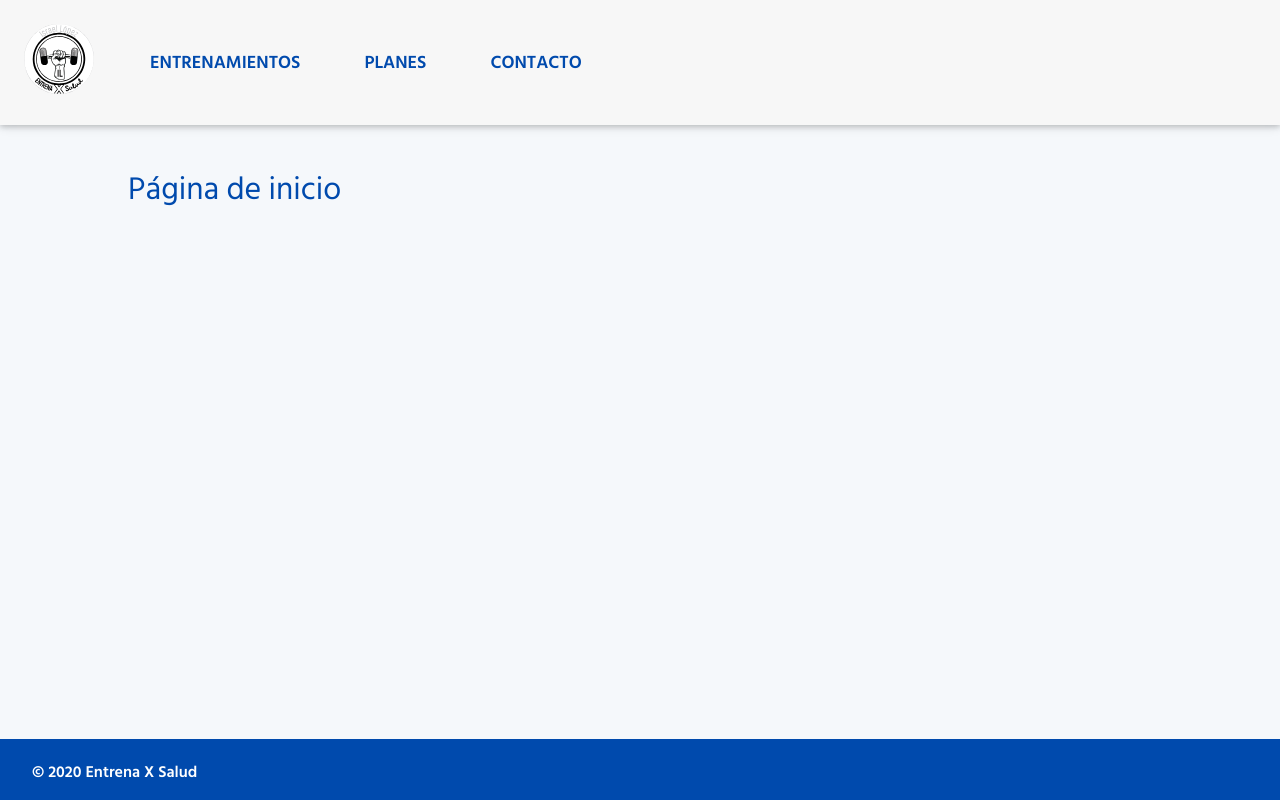
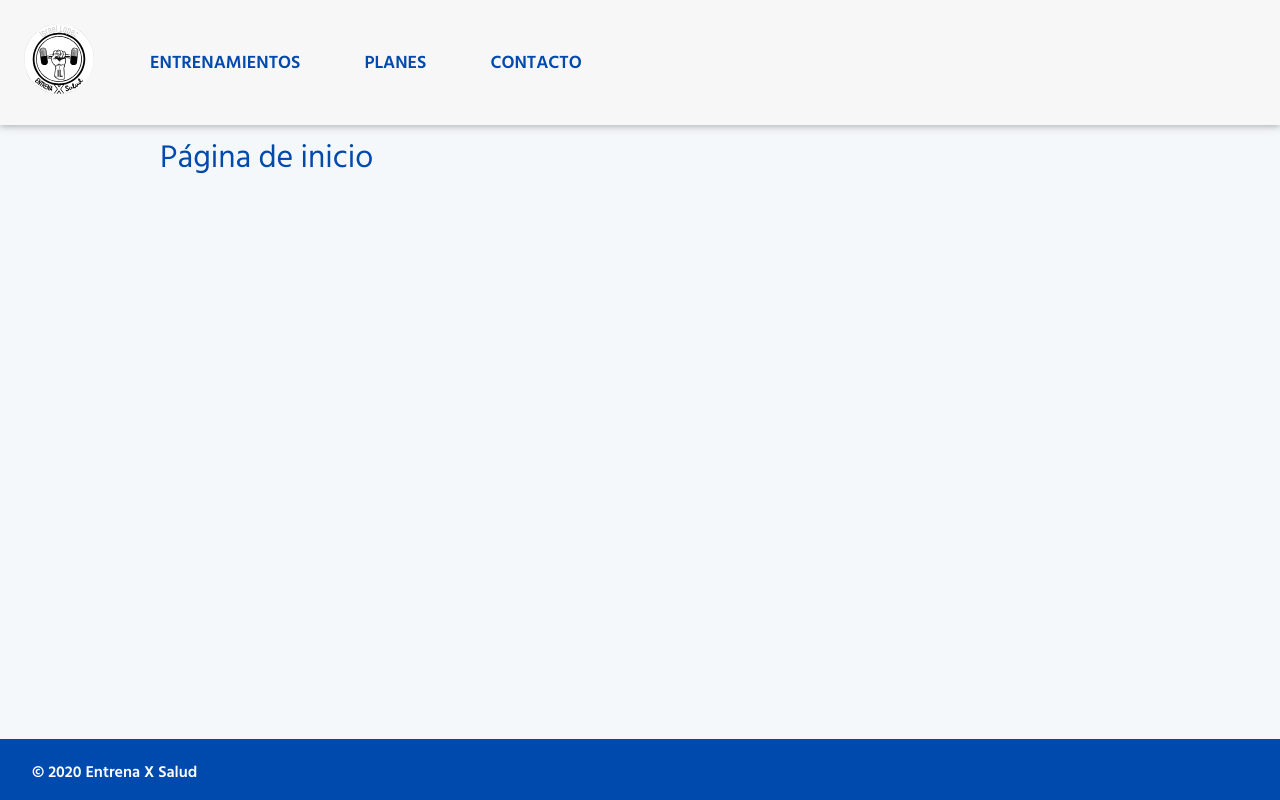
Before and after one commit to javiergranados/entrenaxsalud.es, a Next.js app: page / in a window 1280 px wide. Built offline with nearby package versions, Linux system fonts and the light colour scheme.

Commit message:
Add bootstrap and global styles

```diff
--- a/components/Meta.jsx
+++ b/components/Meta.jsx
@@ -6,6 +6,12 @@
       {/* HTML Meta Tags */}
       <title>Entrena X Salud</title>
       <link rel="shortcut icon" href="/img/favicon.ico" />
+      <link
+        rel="stylesheet"
+        href="https://maxcdn.bootstrapcdn.com/bootstrap/4.5.0/css/bootstrap.min.css"
+        integrity="sha384-9aIt2nRpC12Uk9gS9baDl411NQApFmC26EwAOH8WgZl5MYYxFfc+NcPb1dKGj7Sk"
+        crossOrigin="anonymous"
+      />
       <meta name="description" content="Aprende a moverte, aprende a entrenar" />
       <meta name="viewport" content="width=device-width, initial-scale=1, shrink-to-fit=no" />
     </Head>
--- a/package.json
+++ b/package.json
@@ -24,6 +24,7 @@
   },
   "dependencies": {
     "animate.css": "^4.1.1",
+    "bootstrap": "^4.5.3",
     "next": "^10.0.1",
     "prop-types": "^15.7.2",
     "react": "^17.0.1",
--- a/styles/globals.js
+++ b/styles/globals.js
@@ -60,11 +60,27 @@
   background-color: #bccadc;
 }
 
+.container {
+  margin-bottom: 100px;
+}
+
 ::selection {
   color: #fff;
   text-shadow: none;
   background: #8fa0f5;
 }
+
+@media (min-width: 992px) {
+  .container {
+    max-width: 980px;
+  }
+}
+
+@media (min-width: 1200px) {
+  .container {
+    max-width: 980px;
+  }
+}
 `
 
 export default GlobalStyle
```
